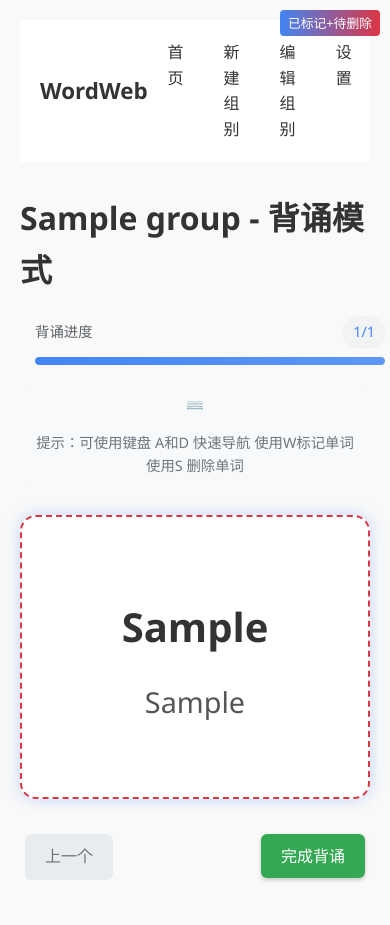
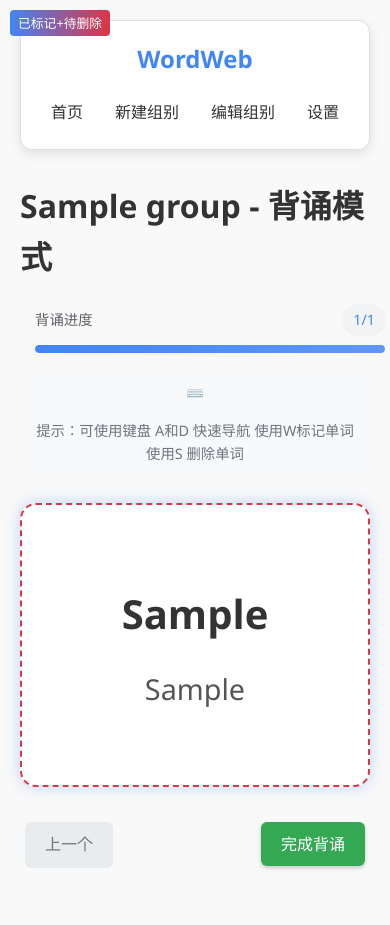
Before and after one commit to fzg001/word_web, a Flask app: page /practice/study/1 in a window 390 px wide. After the commit the page ends 869 px from the top, so only its background shows below. Run offline with Flask 3, Linux system fonts and the light colour scheme; tables that the repository leaves empty hold one stand-in row (values such as "Sample post"); one stand-in notice (Sample message) is shown.

Commit message:
导航栏美化

```diff
--- a/app/static/style.css
+++ b/app/static/style.css
@@ -1842,7 +1842,7 @@
     content: '已标记';
     position: absolute;
     top: 10px;
-    right: 10px;
+    left: 10px;
     background: #4285f4;
     color: white;
     padding: 3px 8px;
@@ -1860,7 +1860,7 @@
     content: '待删除';
     position: absolute;
     top: 10px;
-    right: 10px;
+    left: 10px;
     background: #dc3545;
     color: white;
     padding: 3px 8px;
@@ -1875,28 +1875,7 @@
     background: linear-gradient(90deg, #4285f4, #dc3545);
 }
 
-/* 临时通知样式 */
-.floating-notification {
-    position: fixed;
-    top: 20px;
-    right: 20px;
-    background: rgba(0, 0, 0, 0.8);
-    color: white;
-    padding: 10px 15px;
-    border-radius: 4px;
-    z-index: 1000;
-    animation: fade-in 0.3s;
-}
-
-.floating-notification.fade-out {
-    opacity: 0;
-    transition: opacity 0.3s;
-}
-
-@keyframes fade-in {
-    from { opacity: 0; transform: translateY(-10px); }
-    to { opacity: 1; transform: translateY(0); }
-}
+
 
 /* 键盘提示样式 */
 .keyboard-hint {
@@ -1947,3 +1926,183 @@
     gap: 20px;
     margin-top: 10px;
 }
+
+
+/* 更新删除提示样式 */
+.deletion-prompt {
+    position: fixed;
+    top: 20px;
+    right: 20px; /* 改为右上角显示，而不是居中 */
+    left: auto;
+    transform: none;
+    background: var(--card-bg, white);
+    color: var(--text-color, #333);
+    padding: 15px 20px;
+    border-radius: 8px;
+    box-shadow: 0 5px 25px rgba(0,0,0,0.15);
+    z-index: 1100;
+    max-width: 350px;
+    text-align: left;
+    border-left: 4px solid #dc3545;
+    animation: slide-in-right 0.3s ease-out;
+}
+
+@keyframes slide-in-right {
+    from { transform: translateX(100%); opacity: 0; }
+    to { transform: translateX(0); opacity: 1; }
+}
+
+.deletion-prompt h4 {
+    margin-top: 0;
+    margin-bottom: 8px;
+    font-size: 16px;
+    font-weight: 600;
+}
+
+.deletion-prompt p {
+    margin-bottom: 15px;
+    font-size: 14px;
+    opacity: 0.9;
+}
+
+/* 改进按钮布局 */
+.deletion-buttons {
+    display: flex;
+    justify-content: flex-end;
+    gap: 8px;
+}
+
+.deletion-buttons .btn {
+    padding: 6px 12px;
+    font-size: 14px;
+}
+
+
+/* 删除确认按钮区域 */
+.deletion-actions {
+    /* 使用与普通通知相同的基础样式 */
+    /* 不要居中 */
+}
+
+.deletion-actions .action-buttons {
+    display: flex;
+    gap: 8px;
+    margin-top: 10px;
+}
+
+.deletion-actions .btn-sm {
+    padding: 3px 8px;
+    font-size: 0.85rem;
+}
+
+/* 确保所有通知使用统一的风格 */
+.floating-alert {
+    margin-bottom: 10px;
+    padding: 12px 15px;
+    border-radius: 6px;
+    box-shadow: 0 4px 12px rgba(0,0,0,0.1);
+    position: relative;
+    animation: slide-in 0.3s ease;
+}
+
+.floating-alerts {
+    position: fixed;
+    top: 20px;
+    right: 20px;
+    z-index: 1000;
+    width: 300px;
+}
+
+@keyframes slide-in {
+    from { transform: translateX(100%); opacity: 0; }
+    to { transform: translateX(0); opacity: 1; }
+}
+
+.alert.fade-out {
+    transform: translateX(100%);
+    opacity: 0;
+    transition: transform 0.3s, opacity 0.3s;
+}
+
+/* 美化顶部导航 - 更新样式 */
+nav {
+    background: var(--card-background);
+    padding: 15px 20px;
+    margin-bottom: 30px;
+    border-radius: 12px; /* 固定圆角值，不依赖变量 */
+    box-shadow: 0 4px 12px var(--shadow-color);
+    display: flex;
+    justify-content: space-between;
+    align-items: center;
+    border: 1px solid var(--border-color);
+}
+
+nav .brand {
+    font-size: 1.5rem;
+    font-weight: bold;
+    color: var(--primary-color, #4285f4);
+    text-decoration: none;
+    padding: 4px 8px;
+    border-radius: 6px;
+    transition: all 0.2s ease;
+}
+
+nav .brand:hover {
+    background-color: rgba(66, 133, 244, 0.1);
+}
+
+nav .nav-links {
+    display: flex;
+    gap: 8px; /* 减小间距使链接更紧凑 */
+    align-items: center;
+    flex-wrap: wrap;
+}
+
+nav a {
+    position: relative;
+    text-decoration: none;
+    color: var(--text-color);
+    padding: 8px 12px;
+    font-weight: 500;
+    border-radius: 8px;
+    transition: all 0.2s ease;
+    margin: 0; /* 移除右边距，使用gap控制间距 */
+}
+
+nav a:hover {
+    background-color: rgba(0, 0, 0, 0.05);
+    color: var(--primary-color, #4285f4);
+}
+
+body.dark-theme nav a:hover {
+    background-color: rgba(255, 255, 255, 0.1);
+}
+
+/* 移除下划线效果，改为统一的悬停背景效果 */
+nav a::after {
+    display: none;
+}
+
+/* 添加活动状态样式 */
+nav a.active {
+    background-color: rgba(66, 133, 244, 0.1);
+    color: var(--primary-color, #4285f4);
+    font-weight: 600;
+}
+
+/* 响应式调整 */
+@media (max-width: 768px) {
+    nav {
+        flex-direction: column;
+        padding: 15px;
+    }
+
+    nav .brand {
+        margin-bottom: 10px;
+    }
+
+    nav .nav-links {
+        width: 100%;
+        justify-content: center;
+    }
+}
--- a/app/templates/study_mode.html
+++ b/app/templates/study_mode.html
@@ -122,7 +122,7 @@
 
                 if (data.success) {
                     isMarked = data.marked;
-                    showNotification(data.message);
+                    showNotification(data.message, isMarked ? 'success' : 'info');
                     updateCardUI();
                 } else {
                     showNotification('操作失败: ' + data.message);
@@ -150,7 +150,7 @@
 
                 if (data.success) {
                     markedForDeletion = data.marked;
-                    showNotification(data.message);
+                    showNotification(data.message, markedForDeletion ? 'warning' : 'info');
                     updateCardUI();
                 } else {
                     showNotification('操作失败: ' + data.message);
@@ -162,16 +162,29 @@
         }
 
         // 显示通知
-        function showNotification(message) {
+        function showNotification(message, category = 'info') {
+            // 创建与系统flash相同风格的通知
             const notification = document.createElement('div');
-            notification.className = 'floating-notification';
+            notification.className = `alert alert-${category} floating-alert auto-dismiss`;
             notification.textContent = message;
-            document.body.appendChild(notification);
 
+            // 添加到通知区域
+            const alertsContainer = document.querySelector('.floating-alerts');
+            if (alertsContainer) {
+                alertsContainer.appendChild(notification);
+            } else {
+                // 如果找不到容器，创建一个临时容器
+                const tempContainer = document.createElement('div');
+                tempContainer.className = 'floating-alerts';
+                tempContainer.appendChild(notification);
+                document.body.appendChild(tempContainer);
+            }
+
+            // 设置自动消失
             setTimeout(() => {
                 notification.classList.add('fade-out');
                 setTimeout(() => notification.remove(), 300);
-            }, 2000);
+            }, 3000);
         }
 
         // 监听键盘事件
```
Also changed, not shown: app/templates/base.html (+30 -21 lines).
